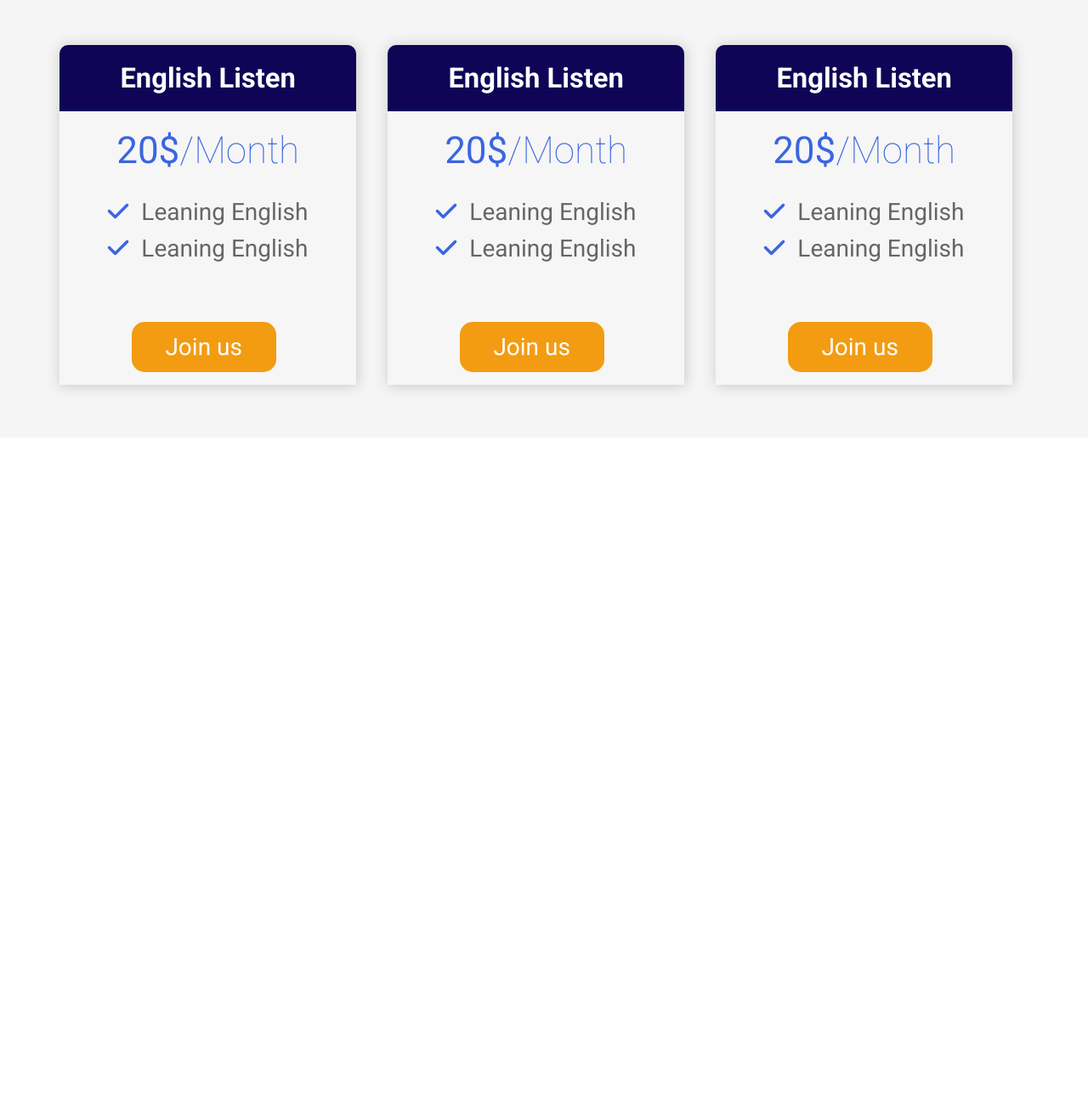
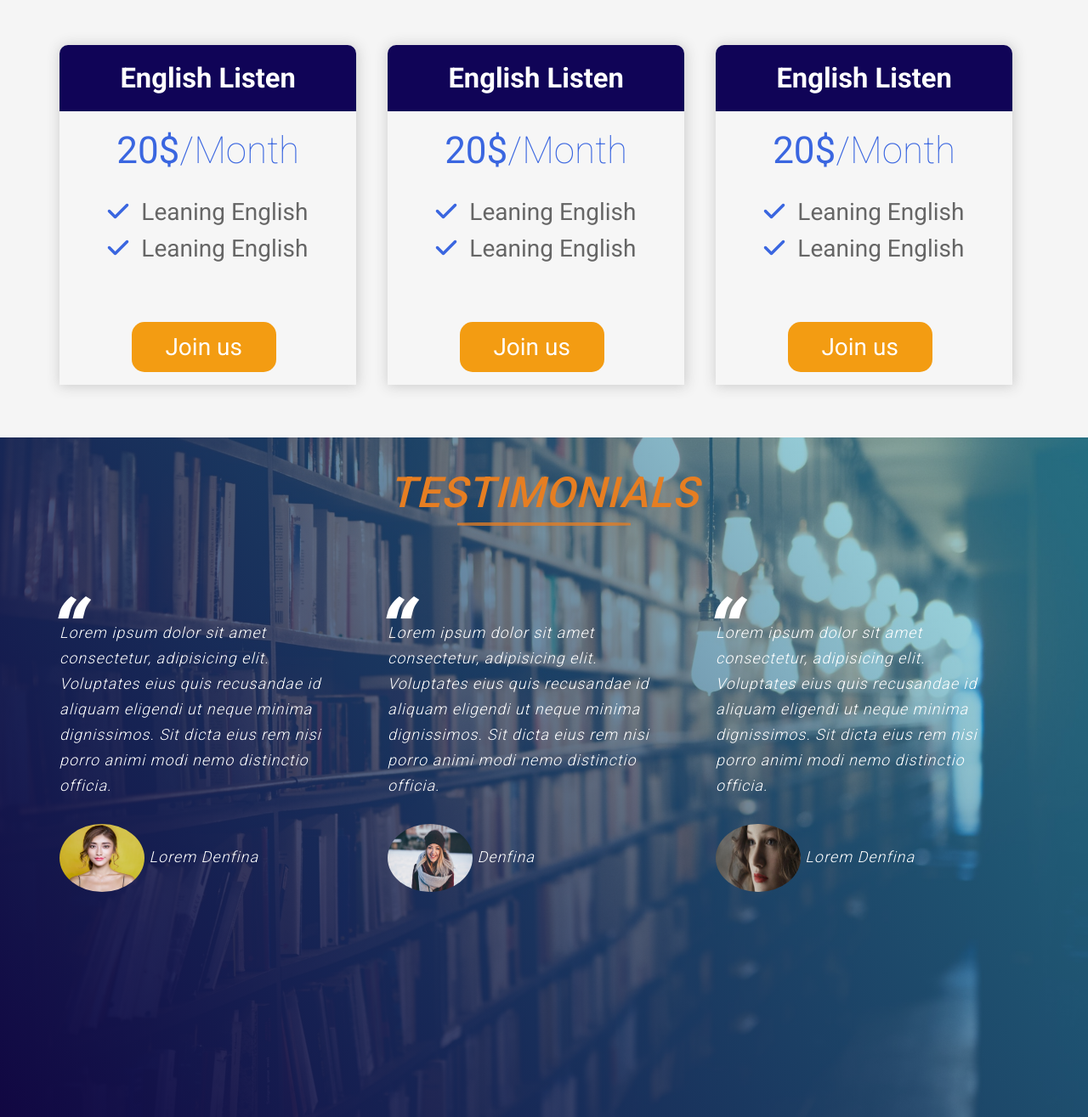
Before and after one commit to chongnguyen/blog-2, a plain HTML site: page index.html in a window 1280 px wide. Shown: the part 1442-2757 px from the top of the page at 85% size. Before the commit the page ends 1957 px from the top, so only its background shows below. Drawn offline with Linux system fonts and the light colour scheme.

Commit message:
add testimonials-section

```diff
--- a/index.html
+++ b/index.html
@@ -107,6 +107,54 @@
         </div>
     </section>
     <!------------------------------ End Product --------------------------------->
+
+    <!-- Star Testimonials -->
+    <section class="testimonials-section">
+        <h1 class="title-section">testimonials</h1>
+        <div class="row">
+
+            <div class="col span-1-of-3 testimonial-box">
+                <div class="content">
+                    <blockquote>
+                        Lorem ipsum dolor sit amet consectetur, adipisicing elit. Voluptates eius quis recusandae id
+                        aliquam eligendi ut neque minima dignissimos. Sit dicta eius rem nisi porro animi modi nemo
+                        distinctio officia.
+                    </blockquote>
+                    <figure>
+                        <img src="./img/person1.jpeg" alt="person">
+                        <span>Lorem Denfina</span>
+                    </figure>
+                </div>
+            </div>
+            <div class="col span-1-of-3 testimonial-box">
+                <div class="content">
+                    <blockquote>
+                        Lorem ipsum dolor sit amet consectetur, adipisicing elit. Voluptates eius quis recusandae id
+                        aliquam eligendi ut neque minima dignissimos. Sit dicta eius rem nisi porro animi modi nemo
+                        distinctio officia.
+                    </blockquote>
+                    <figure>
+                        <img src="./img/person3.jpeg" alt="person">
+                        <span>Denfina</span>
+                    </figure>
+                </div>
+            </div>
+            <div class="col span-1-of-3 testimonial-box">
+                <div class="content">
+                    <blockquote>
+                        Lorem ipsum dolor sit amet consectetur, adipisicing elit. Voluptates eius quis recusandae id
+                        aliquam eligendi ut neque minima dignissimos. Sit dicta eius rem nisi porro animi modi nemo
+                        distinctio officia.
+                    </blockquote>
+                    <figure>
+                        <img src="./img/avatar_g.jpg" alt="person">
+                        Lorem Denfina
+                    </figure>
+                </div>
+            </div>
+        </div>
+    </section>
+    <!------------------------------------ End Testimonials -------------------------------------------->
 </body>
 
 </html>
--- a/style.css
+++ b/style.css
@@ -46,10 +46,9 @@ html {
 
 .title-section::after {
     content: "";
-    border: 2px solid #e67e22 ;
+    border: 2px solid #e67d22c2 ;
     border-radius: 20%;
     width: 130px;
-    color: #e67e22;
     display: block;
     clear: both;
     margin: auto;
@@ -223,3 +222,53 @@ section {
     border-top-right-radius: 10px;
     border-top-left-radius: 10px;
 }
+
+/* -------------------- TESTIMONIALS ------------------------------------------------ */
+
+.testimonials-section {
+    background-image: linear-gradient(54deg, rgba(17,7,66,1) 0%, rgba(11,234,244,0.3085609243697479) 100%), url(./img/background2.jpeg);
+    background-position: center;
+    height: 100vh;
+    background-size: cover;
+    background-attachment: fixed;
+    color: #fff;
+    font-style: italic;
+    font-weight: 300;
+    font-size: 90%;
+    letter-spacing: 1px;
+    line-height: 30px;
+}
+
+.testimonials-section .title-section::after {
+    margin-top: 20px;
+    width: 200px;
+    margin-bottom: 100px;
+}
+
+.testimonials-section .testimonial-box .content{
+    width: 90%;
+}
+
+
+blockquote {
+    position: relative;
+    margin-bottom: 30px;
+}
+
+blockquote::before {
+    position: absolute;
+    content: "\201C";
+    display: block;
+    clear: both;
+    font-size: 5rem;
+    font-weight: 900;
+    left: -20px;
+    top: 0px;
+}
+
+.testimonials-section img {
+    width: 100px;
+    height: 80px;
+    border-radius: 50%;
+    vertical-align: middle;
+}
```
Also changed, not shown: img/avatar_g.jpg (added).
